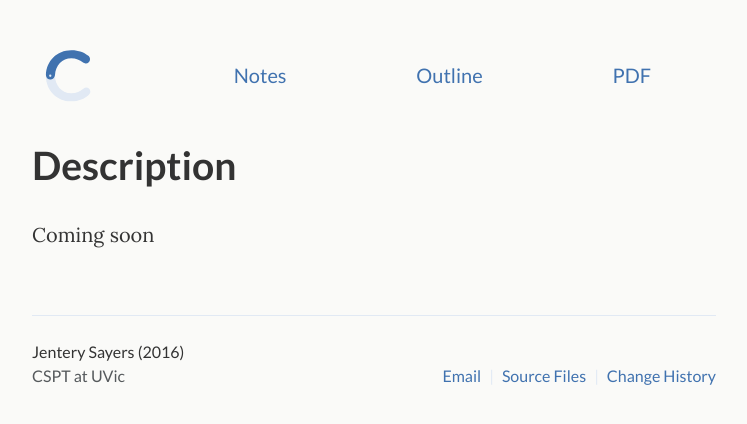
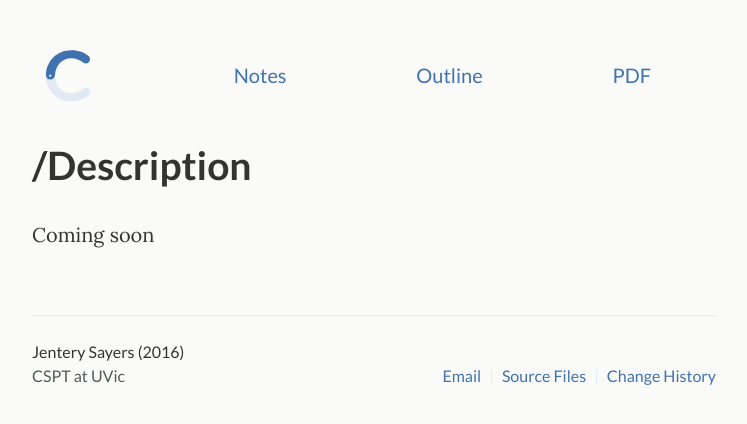
Before and after one commit to jentery/cspt500, a Jekyll site: the page built from _pages/description.md, in a window 1280 px wide. Shown: the top 424 px of the page, without its empty margins (266-1013 px from the left). Built offline with Jekyll 4.4.1, drawn with Linux system fonts in a browser that asks for light colours.

```diff
--- a/_pages/description.md
+++ b/_pages/description.md
@@ -2,7 +2,7 @@
 layout: page
 title: Description
 permalink: description/
-subtitle: Description
+subtitle: /Description
 ---
 
 Coming soon
```
